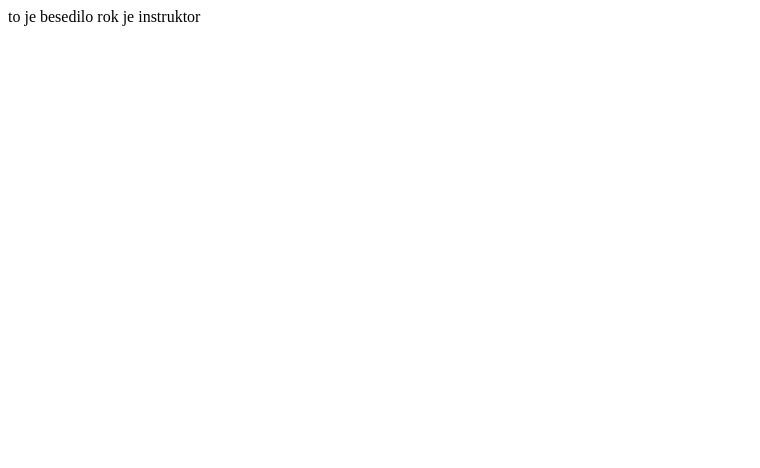
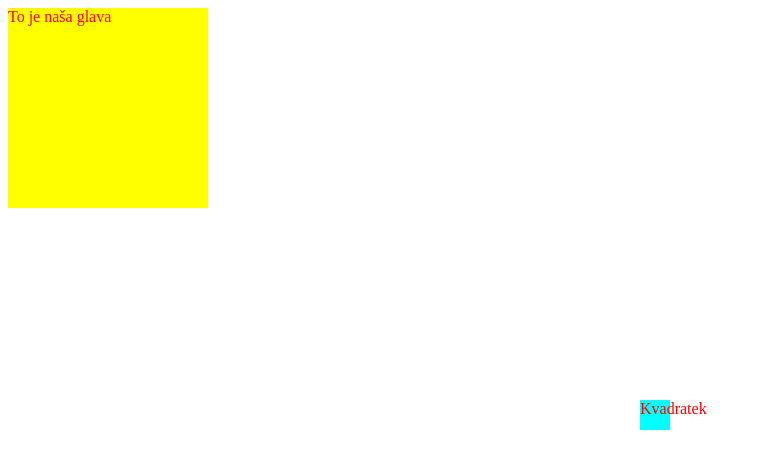
Before and after one commit to Roxon/moj-projekt, a plain HTML site: page index.html in a window 1280 px wide. Shown: the whole page, without its empty margins (0-760 px from the left). Drawn offline with Linux system fonts and the light colour scheme.

Commit message:
to je peta sprememba

```diff
--- a/index.html
+++ b/index.html
@@ -1,3 +1,15 @@
-to je besedilo
+<html>
+<head>
+    <title> To je moja spletna stran</title>
+    <link rel="stylesheet" href="style.css" />
+</head>
+<body>
+    <div id="header">
+    To je naša glava
+        <div id="kvadratek">
+        Kvadratek
+        </div>
+    </div>
+</body>
 
-rok je instruktor
+</html>
--- a/style.css
+++ b/style.css
@@ -1,4 +1,20 @@
 /* to bo nasa css datoteka */
-#main {
-  color:red;
+#header {
+    color:red;
+    background-color: yellow;
+    margin: 0px;
+    padding:0px;
+    width:200px;
+    height:200px;
+   /* position: absolute;*/
+    top:10px;
+    left:10px;
 }
+#kvadratek {
+    width:30px;
+    height:30px;
+    position: absolute;
+    top: 50%;
+    left: 50%;
+    background-color: aqua;
+}
```
